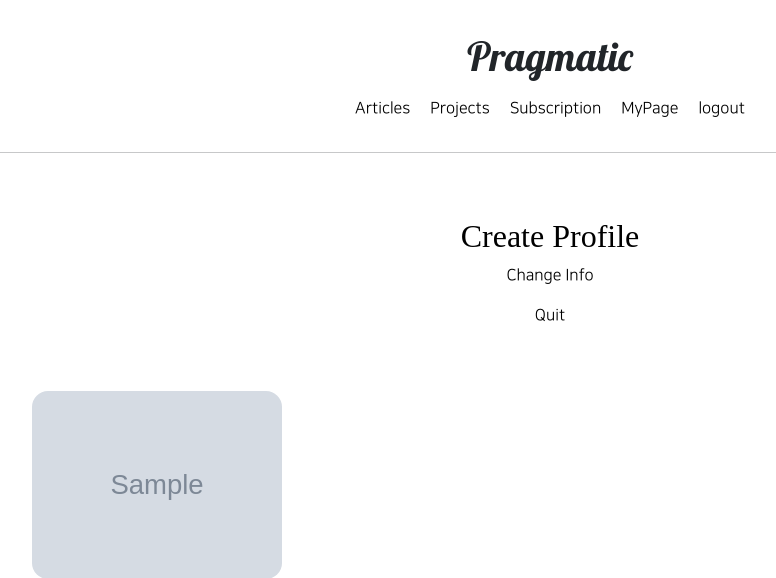
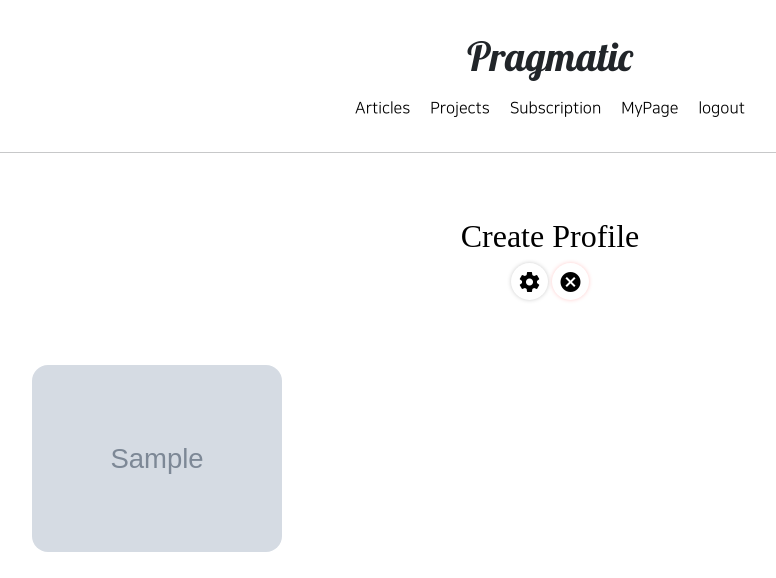
Before and after one commit to gooddatascience/pragmatic, a Django app: page /accounts/detail/1 in a window 1280 px wide. Shown: the top 578 px of the page, without its empty margins (90-866 px from the left). Run offline with Django 3.2, Linux system fonts and the light colour scheme; the first user in the database is signed in; tables that the repository leaves empty hold one stand-in row (Sample ...); some libraries are stand-ins or nearby versions.

Commit message:
django 45 course commit

```diff
--- a/accountapp/models.py
+++ b/accountapp/models.py
@@ -1,6 +1,3 @@
 from django.db import models
 
 # Create your models here.
-
-class HelloWorld(models.Model):
-    text = models.CharField(max_length=255, null=False)
--- a/accountapp/templates/accountapp/detail.html
+++ b/accountapp/templates/accountapp/detail.html
@@ -11,7 +11,9 @@
             <h2 style="font-family:'NanumsquareOTLFBold'">
                 {{ target_user.profile.nickname }}
                     {% if target_user == user %}
-                    <a href="{% url 'profileapp:update' pk=target_user.profile.pk %}">
+                    <a class="material-icons"
+                       style="box-shadow:0 0 4px #ccc; border-radius: 10rem; padding:.4rem"
+                       href="{% url 'profileapp:update' pk=target_user.profile.pk %}">
                         edit
                     </a>
                     {% endif %}
@@ -35,13 +37,17 @@
             {% endif %}
 
             {% if target_user == user %}
-            <a href="{% url 'accountapp:update' pk=user.pk %}">
-                <p> Change Info </p>
-            </a>
+                <a class="material-icons"
+                   style="box-shadow:0 0 4px #ccc; border-radius: 10rem; padding:.4rem"
+                   href="{% url 'accountapp:update' pk=user.pk %}">
+                    settings
+                </a>
 
-            <a href="{% url 'accountapp:delete' pk=user.pk %}">
-                <p> Quit </p>
-            </a>
+                <a class="material-icons"
+                   style="box-shadow:0 0 4px #fcc; border-radius: 10rem; padding:.4rem"
+                   href="{% url 'accountapp:delete' pk=user.pk %}">
+                     cancel
+                </a>
             {% endif %}
 
         </div>
--- a/accountapp/urls.py
+++ b/accountapp/urls.py
@@ -1,12 +1,12 @@
 from django.contrib.auth.views import LoginView, LogoutView
 from django.urls import path
 
-from accountapp.views import hello_world, AccountCreateView, AccountDetailView, AccountUpdateView, AccountDeleteView
+from accountapp.views import AccountCreateView, AccountDetailView, AccountUpdateView, AccountDeleteView
 
 app_name = "accountapp"
 
 urlpatterns = [
-    path('hello_world/', hello_world, name='hello_world'),
+
 
     path('login/', LoginView.as_view(template_name='accountapp/login.html'), name='login'),
     path('logout/', LogoutView.as_view(), name='logout'),
--- a/accountapp/views.py
+++ b/accountapp/views.py
@@ -12,32 +12,10 @@ from django.views.generic.list import MultipleObjectMixin
 
 from accountapp.decorators import account_ownership_required
 from accountapp.forms import AccountUpdateForm
-from accountapp.models import HelloWorld
 from articleapp.models import Article
 
 has_ownership = [account_ownership_required, login_required]
 
-@login_required
-def hello_world(request):
-
-    if request.user.is_authenticated:
-
-        if request.method == "POST":
-
-            temp = request.POST.get('hello_world_input')
-
-            new_hello_world = HelloWorld()
-            new_hello_world.text = temp
-            new_hello_world.save()
-
-            return HttpResponseRedirect(reverse('accountapp:hello_world'))
-
-        else:
-            hello_world_list = HelloWorld.objects.all()
-            return render(request, 'accountapp/hello_world.html', context={'hello_world_list':hello_world_list})
-
-    else:
-        return HttpResponseRedirect(reverse('accountapp:login'))
 
 class AccountCreateView(CreateView):
     model = User
--- a/pragmatic/settings.py
+++ b/pragmatic/settings.py
@@ -147,7 +147,7 @@ STATICFILES_DIRS = [
     BASE_DIR / "static",
 ]
 
-LOGIN_REDIRECT_URL = reverse_lazy('accountapp:hello_world')
+LOGIN_REDIRECT_URL = reverse_lazy('home')
 LOGOUT_REDIRECT_URL = reverse_lazy('accountapp:login')
 
 MEDIA_URL = '/media/'
--- a/pragmatic/urls.py
+++ b/pragmatic/urls.py
@@ -18,9 +18,10 @@ from django.conf.urls.static import static
 from django.contrib import admin
 from django.urls import path, include
 
-
+from articleapp.views import ArticleListView
 
 urlpatterns = [
+    path('', ArticleListView.as_view(), name='home'),
     path('admin/', admin.site.urls),
     path('accounts/', include('accountapp.urls')),
     path('profiles/', include('profileapp.urls')),
--- a/projectapp/models.py
+++ b/projectapp/models.py
@@ -8,3 +8,8 @@ class Project(models.Model):
     description = models.CharField(max_length=200, null=True)
 
     created_at = models.DateTimeField(auto_now=True)
+
+
+
+    def __str__(self):
+        return f'{self.pk}: {self.title}'
--- a/projectapp/views.py
+++ b/projectapp/views.py
@@ -35,6 +35,9 @@ class ProjectDetailView(DetailView, MultipleObjectMixin):
         if user.is_authenticated:
             subscription = Subscription.objects.filter(user=user, project=project)
 
+        else:
+            subscription = None
+
         object_list = Article.objects.filter(project=self.get_object())
         return super(ProjectDetailView, self).get_context_data(object_list=object_list,
                                                                subscription=subscription,
--- a/templates/head.html
+++ b/templates/head.html
@@ -12,6 +12,9 @@
     <!-- Google Font link   -->
     <link rel="preconnect" href="https://fonts.gstatic.com">
     <link href="https://fonts.googleapis.com/css2?family=Lobster&display=swap" rel="stylesheet">
+
+    <!-- Google Material ICONS  -->
+    <link href="https://fonts.googleapis.com/css2?family=Material+Icons" rel="stylesheet">
 
     <!-- default css link    -->
     <link rel="stylesheet" type="text/css" href="{% static 'base.css' %}">
```
Also changed, not shown: accountapp/templates/accountapp/hello_world.html (deleted, +0 -30 lines).
